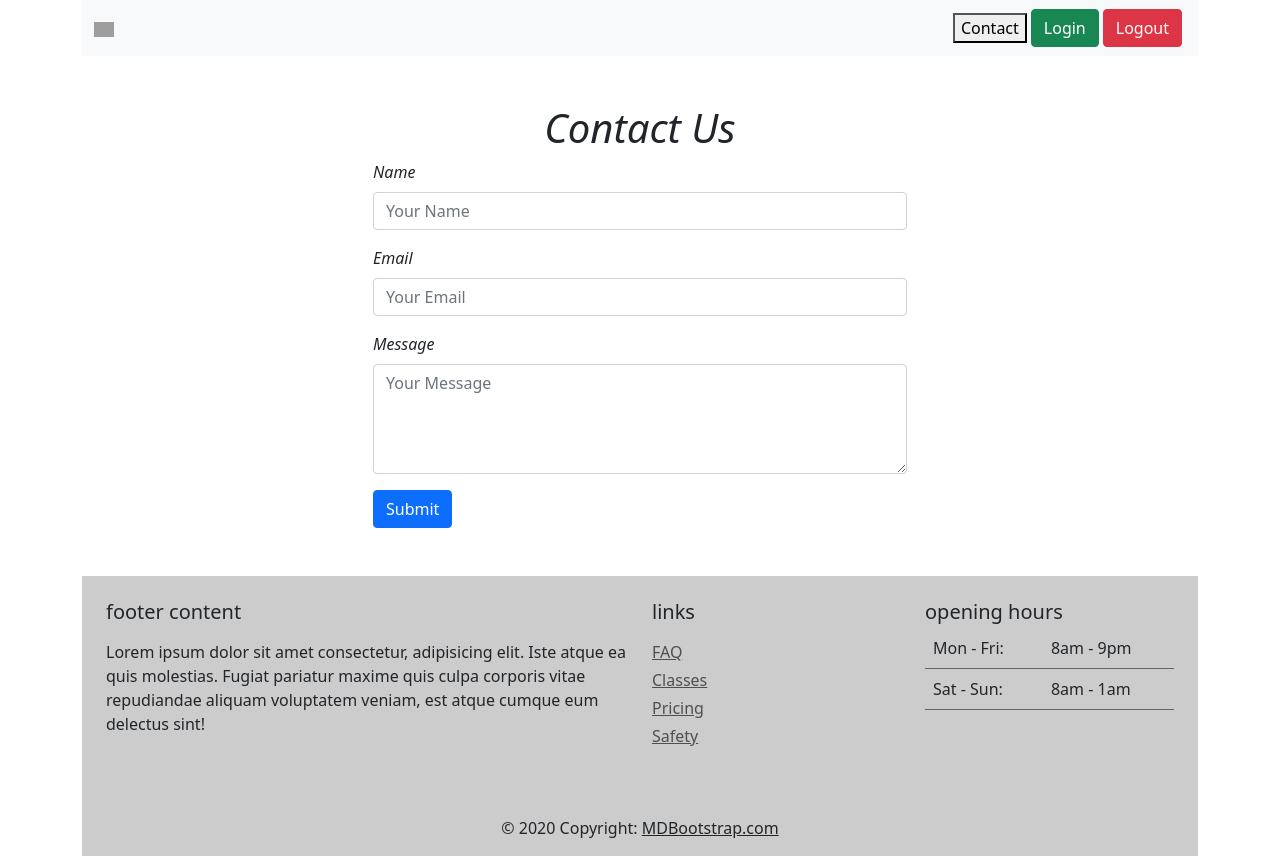
After one commit to RahatBinOamr/travel-blog, a Django app: page /contact/ in a window 1280 px wide. The commit adds this page. Run offline with Django 4.2, Linux system fonts and the light colour scheme; grey boxes are pictures that could not be loaded.

Commit message:
create a contact from and completed the contact page

```diff
--- /dev/null
+++ b/Blog/forms.py
@@ -0,0 +1,8 @@
+from django.forms import ModelForm
+from .models import Contact
+
+
+class ContactForm(ModelForm):
+    class Meta:
+        model = Contact
+        fields = '__all__'
--- a/Blog/models.py
+++ b/Blog/models.py
@@ -1,12 +1,31 @@
 from django.db import models
 from tinymce.models import HTMLField
 from autoslug import AutoSlugField
-class Blog(models.Model):
-  blog_title=models.CharField(max_length=250)
-  blog_image=models.ImageField(upload_to='blogImage/')
-  blog_summary=models.CharField(max_length=200,blank=True)
-  blog_description= models.TextField()
-  blog_slug = AutoSlugField(populate_from='blog_title',blank=True)
+from django.contrib.auth.models import User
 
 
-# Create your models here.
+class Blog(models.Model):
+    blog_title = models.CharField(max_length=250)
+    blog_image = models.ImageField(upload_to='blogImage/')
+    blog_summary = models.CharField(max_length=200, blank=True)
+    blog_description = HTMLField()
+    blog_slug = AutoSlugField(populate_from='blog_title', blank=True)
+
+    def __str__(self):
+        return self.blog_title
+
+
+class Comment(models.Model):
+    post = models.ForeignKey(Blog, on_delete=models.CASCADE)
+    user = models.ForeignKey(User, on_delete=models.CASCADE)
+    time = models.DateTimeField(auto_now_add=True)
+    comment = models.TextField(blank=True)
+
+    def __str__(self):
+        return self.user.username
+
+
+class Contact(models.Model):
+    name = models.CharField(max_length=100)
+    email = models.EmailField(max_length=200)
+    message = models.TextField(blank=True)
--- a/Blog/templates/base.html
+++ b/Blog/templates/base.html
@@ -45,6 +45,9 @@
 
           <!-- Right elements -->
           <div class="d-flex align-items-center">
+            <a class="me-1" href="{% url 'contact' %}">
+              <button class="">Contact</button>
+            </a>
             <a class="me-1" href="{% url 'login' %}">
               <button class="btn btn-success">Login</button>
             </a>
--- /dev/null
+++ b/Blog/templates/contact.html
@@ -0,0 +1,50 @@
+{% extends "base.html" %} {% block content %}
+<div class="container my-5">
+  <h1 class="text-center">Contact Us</h1>
+
+  <div class="row justify-content-center">
+    <div class="col-lg-6">
+      <form method="post">
+        {% csrf_token %}
+        <div class="mb-3">
+          <label for="name" class="form-label">Name</label>
+          <input
+            type="text"
+            class="form-control"
+            id="name"
+            name="name"
+            placeholder="Your Name"
+            required
+          />
+        </div>
+
+        <div class="mb-3">
+          <label for="email" class="form-label">Email</label>
+          <input
+            type="email"
+            class="form-control"
+            id="email"
+            name="email"
+            placeholder="Your Email"
+            required
+          />
+        </div>
+
+        <div class="mb-3">
+          <label for="message" class="form-label">Message</label>
+          <textarea
+            class="form-control"
+            id="message"
+            name="message"
+            rows="4"
+            placeholder="Your Message"
+            required
+          ></textarea>
+        </div>
+
+        <button type="submit" class="btn btn-primary">Submit</button>
+      </form>
+    </div>
+  </div>
+</div>
+{% endblock %}
--- a/Blog/urls.py
+++ b/Blog/urls.py
@@ -6,4 +6,5 @@ urlpatterns = [
     path('register/', views.Register, name='register'),
     path('login/', views.Login, name='login'),
     path('logout/', views.LogOut, name='logout'),
+    path('contact/', views.Contact, name='contact'),
 ]
--- a/Blog/views.py
+++ b/Blog/views.py
@@ -1,71 +1,83 @@
-from django.shortcuts import render,redirect
-from .models import Blog
+from django.shortcuts import render, redirect
+from .models import Blog, Comment
 from django.contrib.auth.models import User
-from django.contrib.auth import authenticate,login,logout
-from django.contrib.auth.decorators import login_required
+from django.contrib.auth import authenticate, login, logout
+from .forms import ContactForm
 # Create your views here.
 
 
+def HomePage(request):
+    blogs = Blog.objects.all().order_by('-blog_title')
 
-def HomePage(request):
-  blogs = Blog.objects.all().order_by('blog_title')
-  context={
-    'blogs':blogs
-  }
-  return render(request, 'index.html',context)
+    context = {
+        'blogs': blogs
+    }
+    return render(request, 'index.html', context)
 
 
+def blog_details(request, slug):
+    blog = Blog.objects.get(blog_slug=slug)
+    blogs = Blog.objects.all().order_by('blog_title')
+
+    context = {
+        'blog': blog,
+        'blogs': blogs,
+
+    }
+    return render(request, 'blog_detail.html', context)
 
 
-def blog_details(request,slug):
-  blog= Blog.objects.get(blog_slug = slug)
-  blogs= Blog.objects.all().order_by('-blog_title')
-  context={
-    'blog': blog,
-    'blogs':blogs
-  }
-  return render(request, 'blog_detail.html', context)
+def Register(request):
+    m = ""
+    if request.method == "POST":
+        name = request.POST['name']
+        email = request.POST['email']
+        pass1 = request.POST['password1']
+        pass2 = request.POST['password2']
+        print(name, email, pass1, pass2)
+        if (pass1 != pass2):
+            m = "wrong password!!!"
+        else:
+            signUp = User.objects.create_user(
+                username=name,
+                email=email,
+                password=pass1
+            )
+            signUp.save()
+            return redirect('login')
 
-def Register(request):
-  m=""
-  if request.method=="POST":
-    name=request.POST['name']
-    email=request.POST['email']
-    pass1=request.POST['password1']
-    pass2=request.POST['password2']
-    print(name,email,pass1,pass2)
-    if(pass1!=pass2):
-        m="wrong password!!!"
-    else:
-      signUp=User.objects.create_user(
-        username=name,
-        email=email,
-        password=pass1
-      )
-      signUp.save()
-      return redirect('login')
-
-  return render(request, 'register.html',{m:m})
+    return render(request, 'register.html', {m: m})
 
 
 def Login(request):
-  m=""
-  if request.method=="POST":
-    name=request.POST['name']
-    password=request.POST['password']
-    loginUser=authenticate(
-      request,
-      username=name,
-      password=password
-    )
-    if loginUser is not None:
-      login(request,loginUser)
-      return redirect('/')
-    else:
-      m="something went wrong"
-  return render(request, 'login.html',{'m':m})
+    m = ""
+    if request.method == "POST":
+        name = request.POST['name']
+        password = request.POST['password']
+        loginUser = authenticate(
+            request,
+            username=name,
+            password=password
+        )
+        if loginUser is not None:
+            login(request, loginUser)
+            return redirect('/')
+        else:
+            m = "something went wrong"
+    return render(request, 'login.html', {'m': m})
 
 
 def LogOut(request):
-  logout(request)
-  return redirect('login')
+    logout(request)
+    return redirect('login')
+
+
+def Contact(request):
+    forms = ContactForm()
+    if request.method == "POST":
+        forms = ContactForm(request.POST)
+        if forms.is_valid():
+            forms.save()
+            return redirect('/')
+    context = {'forms': forms}
+    return render(request, 'contact.html', context)
```
Also changed, not shown: Blog/admin.py (+15 -1 lines), Blog/migrations/0006_alter_blog_blog_description_comment.py (added), Blog/migrations/0007_contact.py (added), contact-function.png (added), db.sqlite3.
